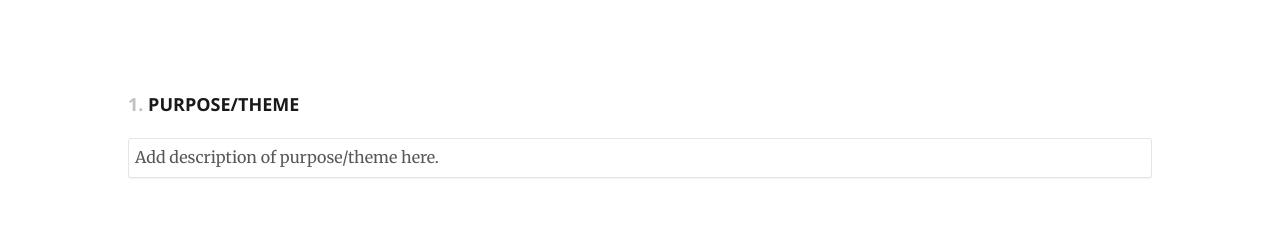
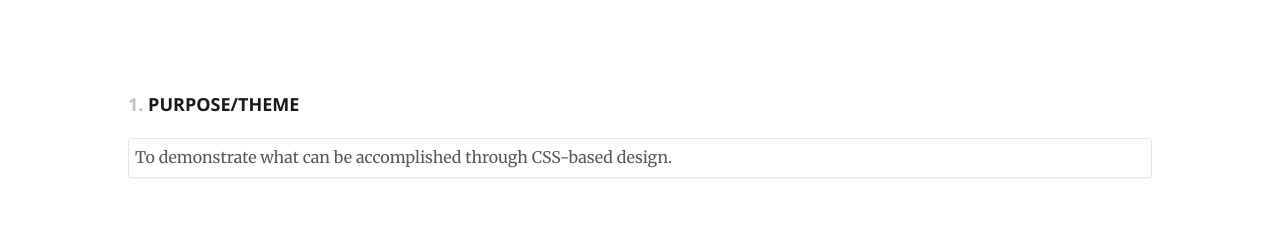
Before and after one commit to Judilla-Jemifer/ZenGarden, a plain HTML site: page style-guide-template/index.html in a window 1280 px wide. Shown: the part 273-508 px from the top of the page. Drawn offline with nearby package versions, Linux system fonts and the light colour scheme.

Commit message:
Update index.html

```diff
--- a/style-guide-template/index.html
+++ b/style-guide-template/index.html
@@ -39,7 +39,7 @@
 			<h2>Purpose/Theme</h2>
 
 			<div class="cd-box">
-				<p>Add description of purpose/theme here.</p>
+				<p>To demonstrate what can be accomplished through CSS-based design.</p>
 			</div>
 		</section>
 
```
